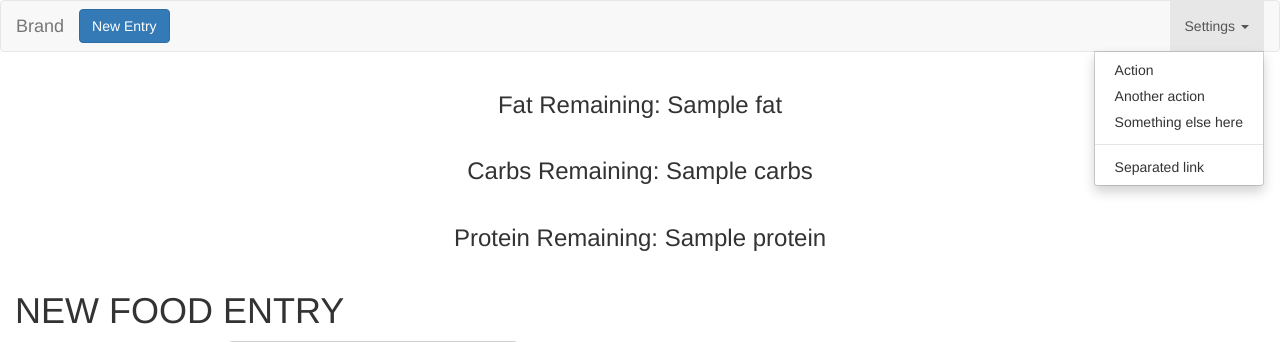
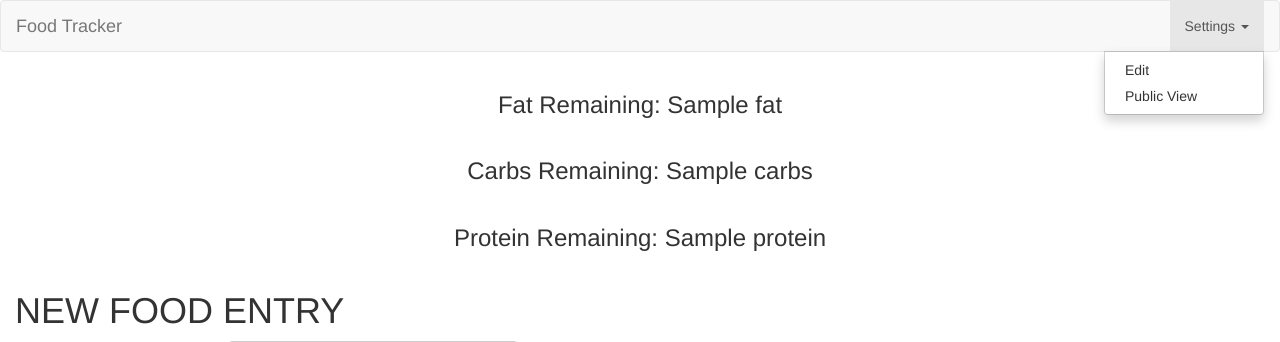
Before and after one commit to versi786/calorie_tracker, a Node project: template views/users.ejs in a window 1280 px wide, after a click on "Settings". Shown: the top 342 px of the page. Run offline with Node 20 templates, Linux system fonts and the light colour scheme; the template is opened without the code that fills it: most values are stand-ins (such as "Sample title", 1, 10 or a date in 2020); some libraries are stand-ins or nearby versions.

Commit message:
removed extra buttons and moved links from index to users page

```diff
--- a/routes/index.js
+++ b/routes/index.js
@@ -10,7 +10,8 @@ router.get('/', function(req, res, next) {
     res.redirect('/login');
   }else{
     //render homepage for user
-    res.render('index', { title: 'Express', username: req.session.user });
+    //res.render('index', { title: 'Express', username: req.session.user });
+  	res.redirect('/users/'+req.session.user);
   }
 });
 
--- a/routes/users.js
+++ b/routes/users.js
@@ -25,7 +25,8 @@ router.get('/:username', function(req, res, next) {
       }
       res.render('users', {fat: (rows[0].fat===null?0:rows[0].fat),
                           carbs: (rows[0].carbs===null?0:rows[0].carbs),
-                          protein: (rows[0].protein===null?0:rows[0].protein)}
+                          protein: (rows[0].protein===null?0:rows[0].protein),
+                          username: req.session.user}
                 );
     });
 });
--- a/views/users.ejs
+++ b/views/users.ejs
@@ -31,25 +31,25 @@
             <span class="icon-bar"></span>
             <span class="icon-bar"></span>
           </button>
-          <a class="navbar-brand" href="#">Brand</a>
+          <a class="navbar-brand" href="#">Food Tracker</a>
         </div>
 
         <!-- Collect the nav links, forms, and other content for toggling -->
         <div class="collapse navbar-collapse" id="bs-example-navbar-collapse-1">
           <ul class="nav navbar-nav">
             <li class="active">
-                <button type="button" id="new_food_entry_button" class="btn btn-primary navbar-btn">New Entry</button>
+                <!-- <button type="button" id="new_food_entry_button" class="btn btn-primary navbar-btn">New Entry</button> -->
             </li>
           </ul>
           <ul class="nav navbar-nav navbar-right">
             <li class="dropdown">
               <a href="#" class="dropdown-toggle" data-toggle="dropdown" role="button" aria-haspopup="true" aria-expanded="false">Settings <span class="caret"></span></a>
               <ul class="dropdown-menu">
-                <li><a href="#">Action</a></li>
-                <li><a href="#">Another action</a></li>
-                <li><a href="#">Something else here</a></li>
+                <li><a href="/edit">Edit</a></li>
+                <li><a href="/public/<%= username %>">Public View</a></li>
+                <!-- <li><a href="#">Something else here</a></li>
                 <li role="separator" class="divider"></li>
-                <li><a href="#">Separated link</a></li>
+                <li><a href="#">Separated link</a></li> -->
               </ul>
             </li>
           </ul>
```
